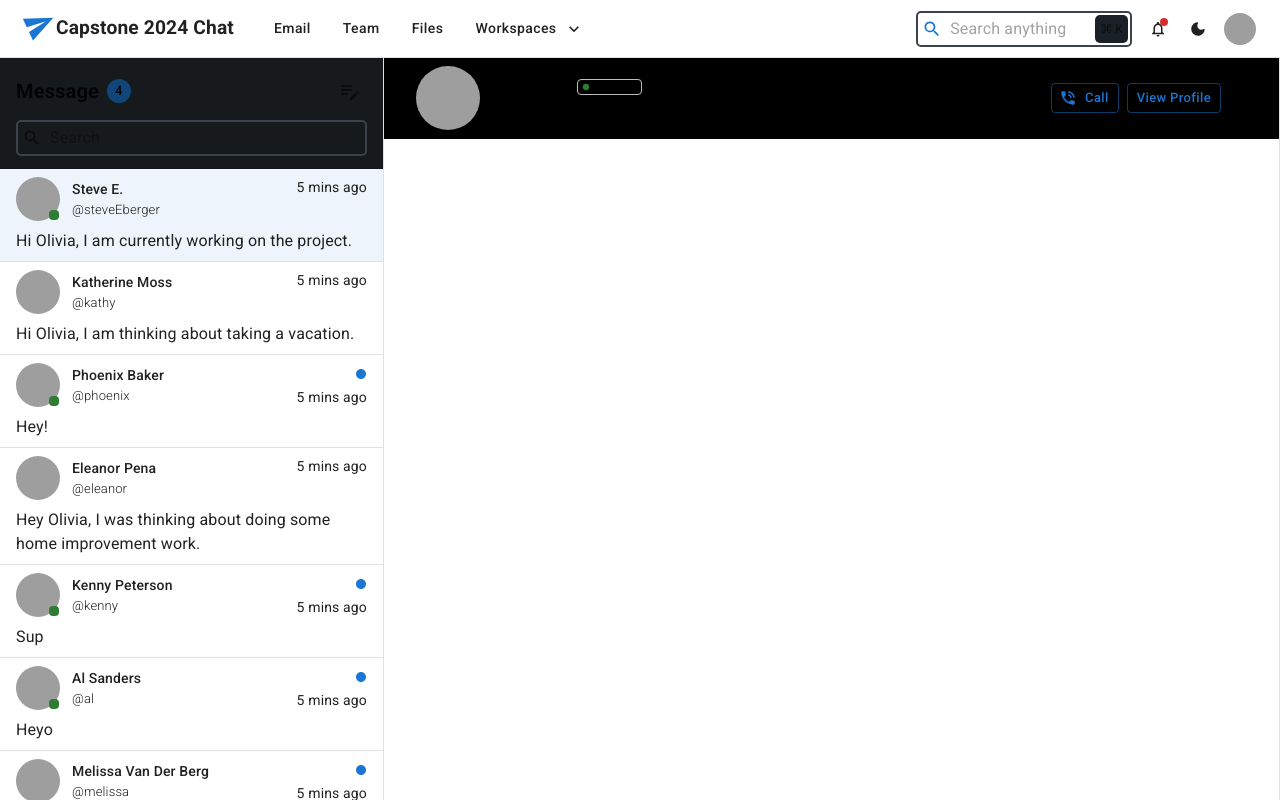
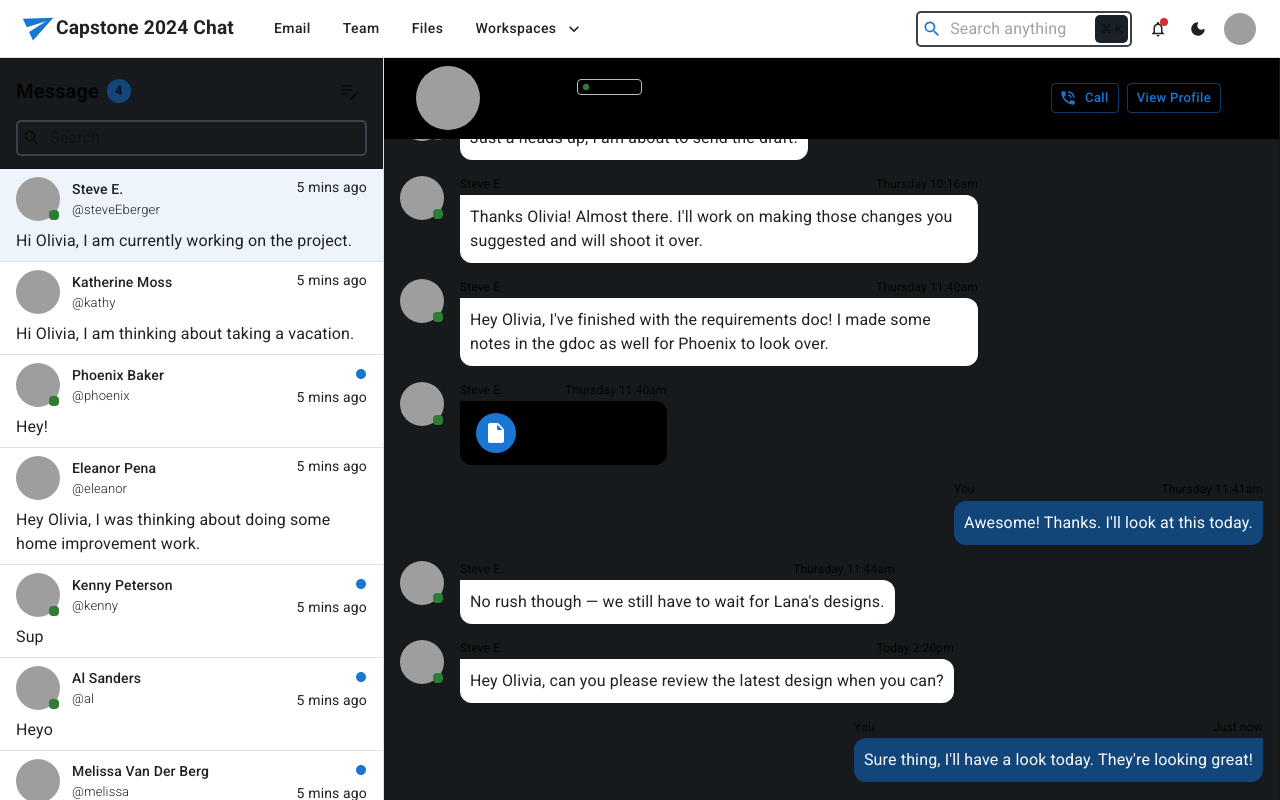
Before and after one commit to hhman24/file-transfer, a React (Vite) app in the folder client/: page / in a window 1280 px wide. Built offline with nearby package versions, Linux system fonts and the light colour scheme; grey boxes are pictures that could not be loaded.

Commit message:
#4 - message screen

```diff
--- a/client/src/pages/message/BodyMessage.jsx
+++ b/client/src/pages/message/BodyMessage.jsx
@@ -1,3 +1,4 @@
+import { useColorScheme } from '@mui/material/styles';
 import { useState } from 'react';
 import Box from '@mui/material/Box';
 import ChatsPane from './chatsPane/ChatsPane';
@@ -6,6 +7,7 @@ import MessagePane from './messagePane/MessagePane';
 
 function BodyMessage() {
   const [selectedChat, setSelectedChat] = useState(chats[0]);
+  const { mode, setMode } = useColorScheme();
 
   return (
     <>
@@ -34,9 +36,13 @@ function BodyMessage() {
           bgcolor: 'background.surface',
           height: 'calc(100dvh - var(--Header-height))',
           display: 'flex',
-          flexDirection: 'row',
+          flexDirection: 'column',
           width: '100%',
           mt: '58px',
+          borderRight: '1px solid',
+          borderColor: 'divider',
+          backgroundColor: (theme) =>
+            mode === 'light' ? theme.devSchema.backgroundLevel1Light : theme.devSchema.backgroundLevel1Dark,
         }}
       >
         <MessagePane chat={selectedChat} />
--- /dev/null
+++ b/client/src/pages/message/messagePane/ChatBubble.jsx
@@ -0,0 +1,122 @@
+import { useState } from 'react';
+import { IconButton, useColorScheme } from '@mui/material';
+import Box from '@mui/material/Box';
+import Stack from '@mui/material/Stack';
+import Typography from '@mui/material/Typography';
+import Avatar from '@mui/material/Avatar';
+import InsertDriveFileRoundedIcon from '@mui/icons-material/InsertDriveFileRounded';
+import FavoriteBorderIcon from '@mui/icons-material/FavoriteBorder';
+import CelebrationOutlinedIcon from '@mui/icons-material/CelebrationOutlined';
+
+function ChatBubble(props) {
+  const { content, variant, timestamp, attachment = undefined, sender } = props;
+  const isSent = variant === 'sent';
+  const [isHovered, setIsHovered] = useState(false);
+  const [isLiked, setIsLiked] = useState(false);
+  const [isCelebrated, setIsCelebrated] = useState(false);
+  const { mode, setMode } = useColorScheme();
+
+  return (
+    <Box sx={{ maxWidth: '60%', minWidth: 'auto' }}>
+      <Stack direction="row" justifyContent="space-between" spacing={2} sx={{ mb: 0.25 }}>
+        <Typography variant="body2" fontWeight={400} fontSize={'12px'} color="text.tertiary">
+          {sender === 'You' ? sender : sender.name}
+        </Typography>
+        <Typography variant="body2" fontWeight={400} fontSize={'12px'} color="text.tertiary">
+          {timestamp}
+        </Typography>
+      </Stack>
+      {attachment ? (
+        <Box
+          sx={{
+            backgroundColor: (theme) =>
+              mode === 'light' ? theme.devSchema.backgroundBodyLight : theme.devSchema.backgroundBodyDark,
+            border: '2px solid',
+            borderColor: 'divider',
+            px: 1.75,
+            py: 1.25,
+            borderRadius: '12px',
+            borderTopRightRadius: isSent ? 0 : '12px',
+            borderTopLeftRadius: isSent ? '12px' : 0,
+          }}
+        >
+          <Stack direction={'row'} spacing={1.5} alignItems={'center'}>
+            <Avatar sx={{ bgcolor: 'primary.main' }} sizes="small">
+              <InsertDriveFileRoundedIcon />
+            </Avatar>
+            <div>
+              <Typography fontSize={'12px'}>{attachment.fileName}</Typography>
+              <Typography variant="body2" fontSize={'12px'}>
+                {attachment.size}
+              </Typography>
+            </div>
+          </Stack>
+        </Box>
+      ) : (
+        <Box
+          sx={{ position: 'relative' }}
+          onMouseEnter={() => setIsHovered(true)}
+          onMouseLeave={() => setIsHovered(false)}
+        >
+          <Box
+            sx={{
+              p: 1.25,
+              borderRadius: '12px',
+              borderTopRightRadius: isSent ? 0 : '12px',
+              borderTopLeftRadius: isSent ? '12px' : 0,
+              backgroundColor: (theme) =>
+                mode === 'light'
+                  ? isSent
+                    ? 'primary.main'
+                    : theme.palette.background.paper
+                  : isSent
+                    ? theme.devSchema.secondaryDark
+                    : theme.palette.background.paper,
+            }}
+          >
+            <Typography
+              level="body2"
+              sx={{
+                color: (theme) => (isSent ? theme.devSchema.mainLight : 'text.primary'),
+              }}
+            >
+              {content}
+            </Typography>
+          </Box>
+          {(isHovered || isLiked || isCelebrated) && (
+            <Stack
+              direction={'row'}
+              justifyContent={isSent ? 'flex-end' : 'flex-start'}
+              spacing={0.5}
+              sx={{
+                position: 'absolute',
+                top: '50%',
+                p: 1.5,
+                ...(isSent
+                  ? { left: 0, transform: 'translate(-100%, -50%)' }
+                  : { right: 0, transform: 'translate(100%, -50%)' }),
+              }}
+            >
+              <IconButton
+                color={isLiked ? 'danger' : 'neutral'}
+                size="small"
+                onClick={() => setIsLiked((prevState) => !prevState)}
+              >
+                {isLiked ? '❤️' : <FavoriteBorderIcon />}
+              </IconButton>
+              <IconButton
+                color={isCelebrated ? 'warning' : 'neutral'}
+                size="small"
+                onClick={() => setIsCelebrated((prevState) => !prevState)}
+              >
+                {isCelebrated ? '🎉' : <CelebrationOutlinedIcon />}
+              </IconButton>
+            </Stack>
+          )}
+        </Box>
+      )}
+    </Box>
+  );
+}
+
+export default ChatBubble;
--- a/client/src/pages/message/messagePane/MessagePane.jsx
+++ b/client/src/pages/message/messagePane/MessagePane.jsx
@@ -1,26 +1,60 @@
+import { useColorScheme } from '@mui/material/styles';
 import { useState } from 'react';
 import Box from '@mui/material/Box';
 import HeaderMessagePane from './HeaderMessagePane';
+import Stack from '@mui/material/Stack';
+import AvatarWithStatus from '~/components/avatar/AvatarWithStatus';
+import ChatBubble from './ChatBubble';
 
 function MessagePane(props) {
   const { chat } = props;
+  const { mode, setMode } = useColorScheme();
   const [chatMessages, setChatMessages] = useState(chat.messages);
   const [textAreaValue, setTextAreaValue] = useState('');
   // const [isOpen, setIsOpen] = useState(true);
 
   return (
     <>
+      <HeaderMessagePane sender={chat.sender} />
       <Box
+        sx={{
+          display: 'flex',
+          flex: 1,
+          minHeight: 0,
+          px: 2,
+          py: 3,
+          overflowY: 'scroll',
+          flexDirection: 'column-reverse',
+        }}
+      >
+        <Stack spacing={2} justifyContent={'flex-end'}>
+          {chatMessages?.map((message, index) => {
+            const isYou = message.sender === 'You';
+            return (
+              <Stack key={index} direction={'row'} spacing={2} flexDirection={isYou ? 'row-reverse' : 'row'}>
+                {message.sender !== 'You' && (
+                  <AvatarWithStatus online={message.sender.online} src={message.sender.avatar} />
+                )}
+                <ChatBubble variant={isYou ? 'sent' : 'received'} {...message} />
+              </Stack>
+            );
+          })}
+        </Stack>
+      </Box>
+      {/* <Box
         width={'100%'}
         sx={{
           borderRight: '1px solid',
           borderColor: 'divider',
           // width: { xs: '100%', sm: '70%' },
           transition: 'transform 0.4s, width 0.4s',
+          display: 'flex',
+          flexDirection: 'column',
+          backgroundColor: (theme) =>
+            mode === 'light' ? theme.devSchema.backgroundLevel1Light : theme.devSchema.backgroundLevel1Dark,
         }}
       >
-        <HeaderMessagePane sender={chat.sender} />
-      </Box>
+      </Box> */}
       {/* <Box
         width={isOpen ? '30%' : '0'}
         sx={{
```
